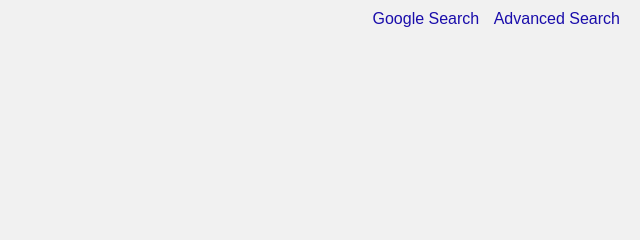
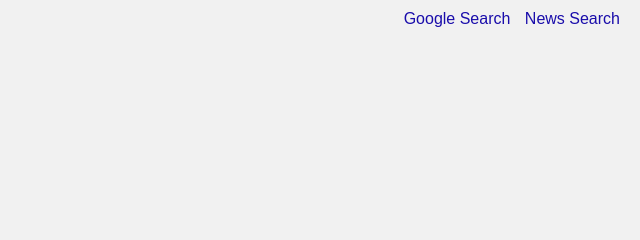
Before and after one commit to 34644413/SR_3, a plain HTML site: page images.html in a window 1280 px wide. Shown: the top 240 px of the page, 640-1280 px from the left. Drawn offline with Linux system fonts and the light colour scheme.

Commit message:
Update images.html

```diff
--- a/images.html
+++ b/images.html
@@ -10,7 +10,7 @@
     <div class="container">
         <div class="links">
             <a href="index.html">Google Search</a>
-            <a href="advanced.html">Advanced Search</a>
+            <a href="news.html">News Search</a>
         </div>
         <div class="search-box">
             <form action="https://google.com/search" method="get">
```
